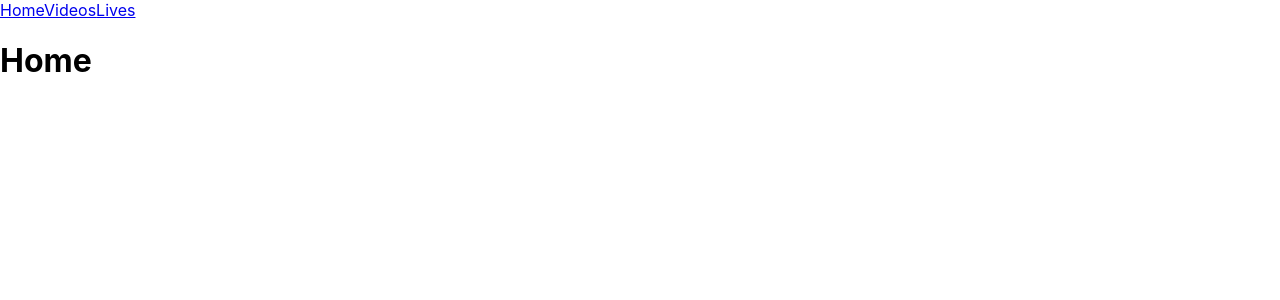
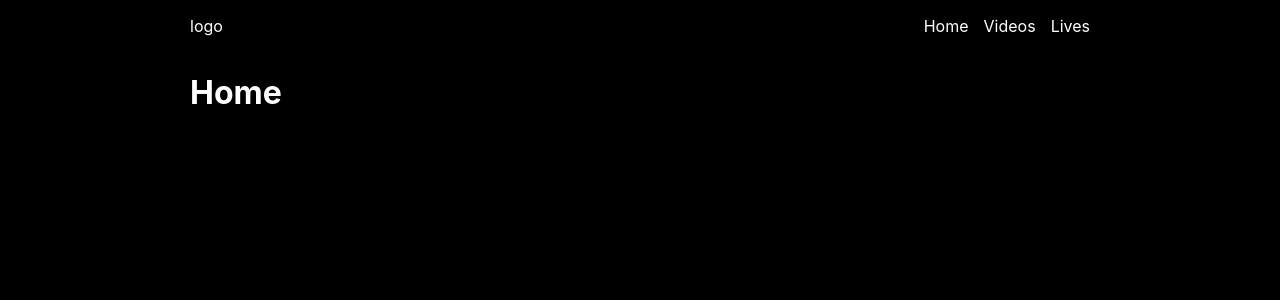
Before and after one commit to julieprunaret/SoundOfFuzz, a React (Create React App) app: page / in a window 1280 px wide. Shown: the top 300 px of the page. Built offline with nearby package versions, Linux system fonts and the light colour scheme.

Commit message:
style : base creation

```diff
--- a/src/components/Atoms/link/link.scss
+++ b/src/components/Atoms/link/link.scss
@@ -0,0 +1,13 @@
+.link {
+  color: white;
+  text-decoration: none;
+  &:visited {
+    color: grey;
+  }
+  &:active {
+    color: red;
+  }
+  &:hover {
+    opacity: 0.9;
+  }
+}
--- a/src/components/Organisms/Header/header.scss
+++ b/src/components/Organisms/Header/header.scss
@@ -0,0 +1,17 @@
+.header {
+  display: flex;
+  justify-content: space-between;
+  width: 100vw;
+  nav {
+    display: flex;
+    align-items: center;
+    justify-content: space-between;
+    width: 100%;
+    max-width: 900px;
+    margin: 0 auto;
+    div {
+      display: flex;
+      gap: 15px;
+    }
+  }
+}
--- a/src/components/Organisms/Header/header.tsx
+++ b/src/components/Organisms/Header/header.tsx
@@ -6,9 +6,12 @@ function Header() {
   return (
     <header className="header">
       <nav>
-        <LinkCustom text="Home" destination="" />
-        <LinkCustom text="Videos" destination="videos" />
-        <LinkCustom text="Lives" destination="lives" />
+        <p>logo</p>
+        <div>
+          <LinkCustom text="Home" destination="" />
+          <LinkCustom text="Videos" destination="videos" />
+          <LinkCustom text="Lives" destination="lives" />
+        </div>
       </nav>
     </header>
   );
--- a/src/index.scss
+++ b/src/index.scss
@@ -1,13 +1,22 @@
 body {
   margin: 0;
-  font-family: -apple-system, BlinkMacSystemFont, 'Segoe UI', 'Roboto', 'Oxygen',
-    'Ubuntu', 'Cantarell', 'Fira Sans', 'Droid Sans', 'Helvetica Neue',
+  font-family: -apple-system, BlinkMacSystemFont, "Segoe UI", "Roboto", "Oxygen",
+    "Ubuntu", "Cantarell", "Fira Sans", "Droid Sans", "Helvetica Neue",
     sans-serif;
   -webkit-font-smoothing: antialiased;
   -moz-osx-font-smoothing: grayscale;
+
+  min-height: 100vh;
+  background-color: black;
+  color: white;
 }
 
 code {
-  font-family: source-code-pro, Menlo, Monaco, Consolas, 'Courier New',
+  font-family: source-code-pro, Menlo, Monaco, Consolas, "Courier New",
     monospace;
 }
+
+.page {
+  max-width: 900px;
+  margin: 0 auto;
+}
--- a/src/pages/Home.tsx
+++ b/src/pages/Home.tsx
@@ -1,6 +1,6 @@
 function Home() {
   return (
-    <div className="App">
+    <div className="page">
       <h1>Home</h1>
     </div>
   );
--- a/src/pages/Lives copy.tsx
+++ b/src/pages/Lives copy.tsx
@@ -1,6 +1,6 @@
 function Videos() {
   return (
-    <div className="App">
+    <div className="page">
       <h1>Videos</h1>
     </div>
   );
--- a/src/pages/Lives.tsx
+++ b/src/pages/Lives.tsx
@@ -1,6 +1,6 @@
 function Lives() {
   return (
-    <div className="App">
+    <div className="page">
       <h1>Lives</h1>
     </div>
   );
```
